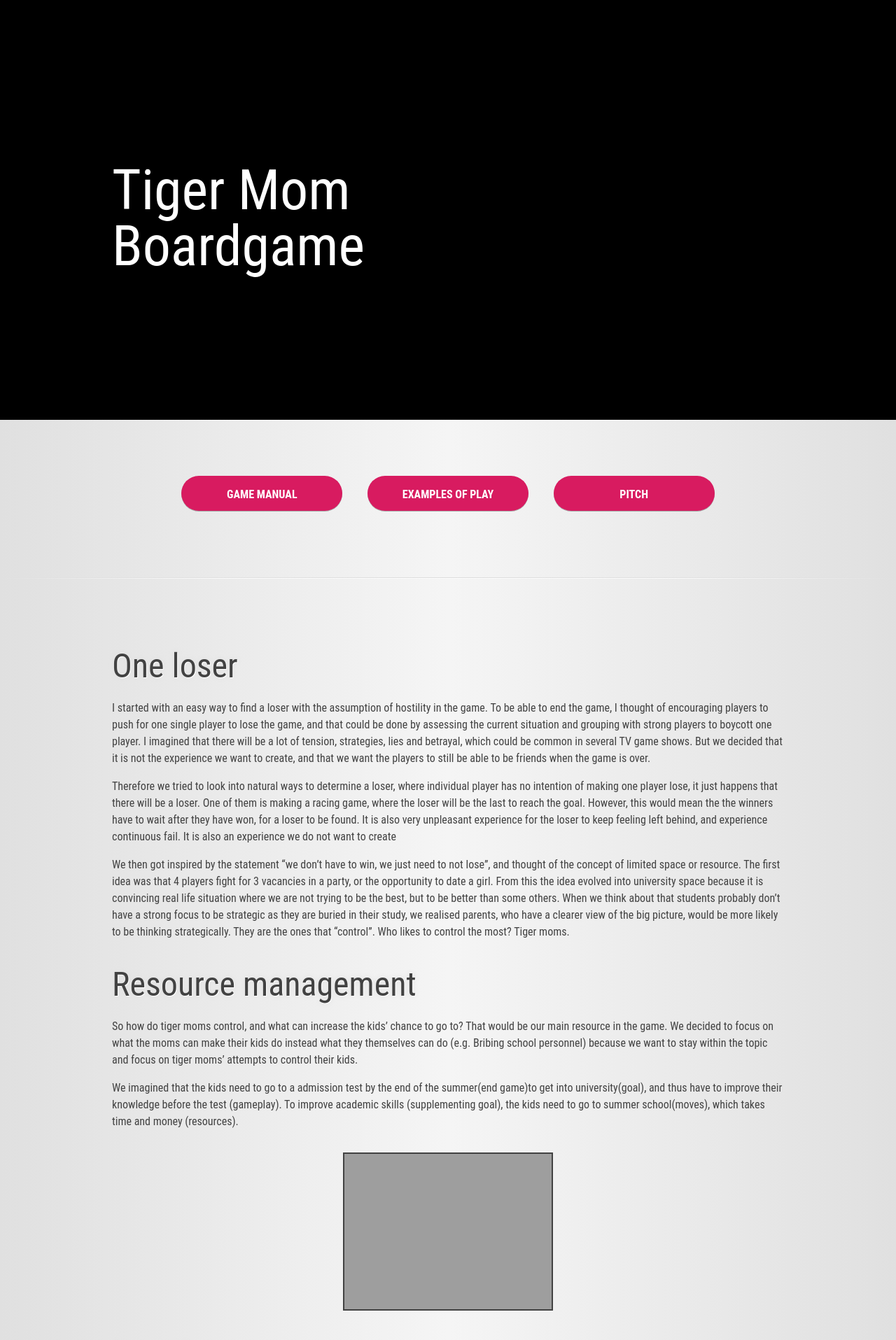
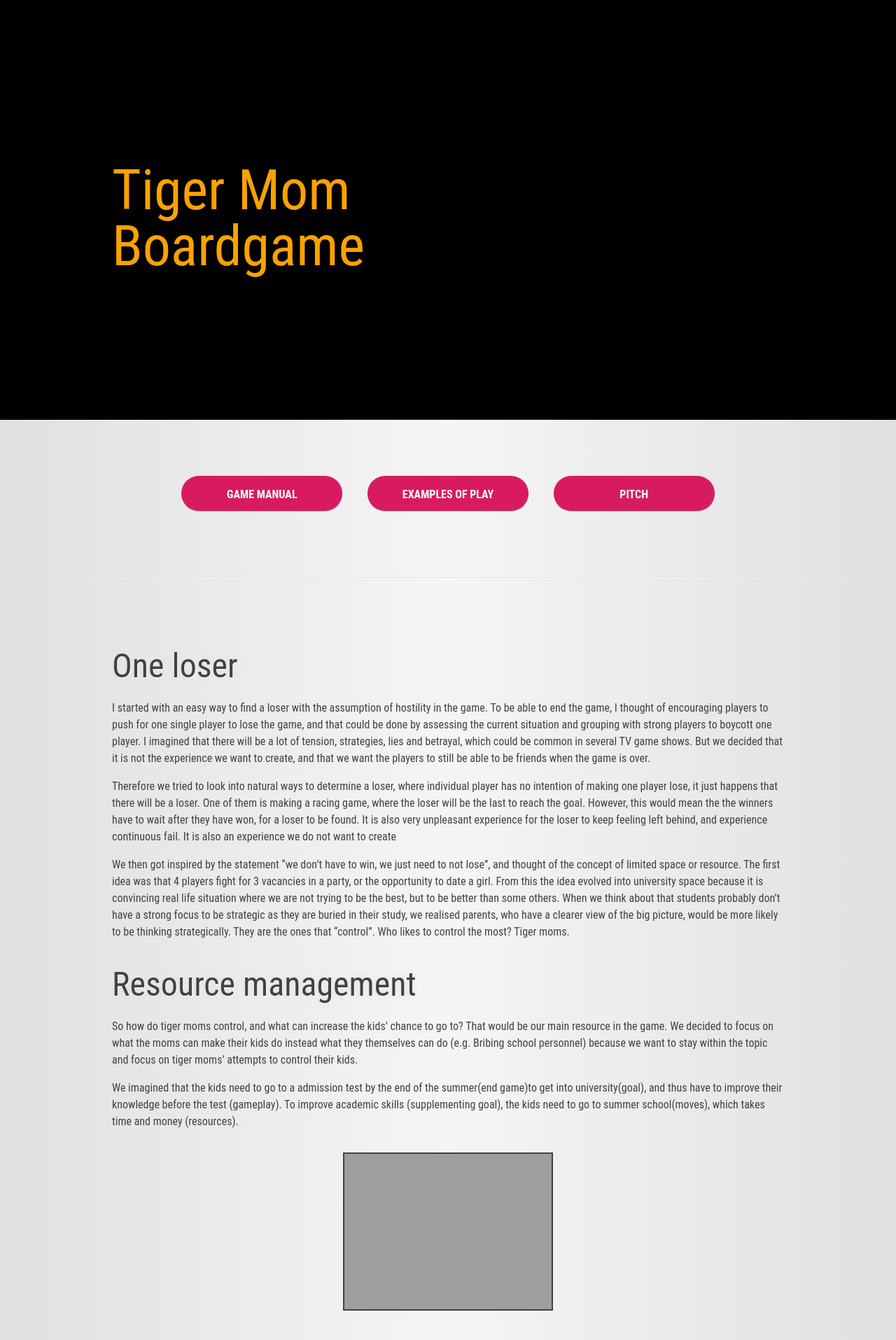
Before and after one commit to hancandy/hashbrown-boilerplate-github-pages, a Jekyll site: the page built from content/en/0f299689b5d6c328ab4c5afdde8bfeb318b2c15e.md, in a window 1280 px wide. Shown: the top 1915 px of the page at 70% size. Built offline with Jekyll 4.4.1, drawn with Linux system fonts in a browser that asks for light colours.

Commit message:
Commit from HashBrown CMS

```diff
--- a/content/en/0f299689b5d6c328ab4c5afdde8bfeb318b2c15e.md
+++ b/content/en/0f299689b5d6c328ab4c5afdde8bfeb318b2c15e.md
@@ -5,7 +5,7 @@ description: ""
 sections:
     -
         template: banner
-        text: '# Tiger Mom Boardgame'
+        text: '<h1 style="color: #faa200;">Tiger Mom Boardgame</h1>'
         theme: dark
         color: '#000000'
     -
```
